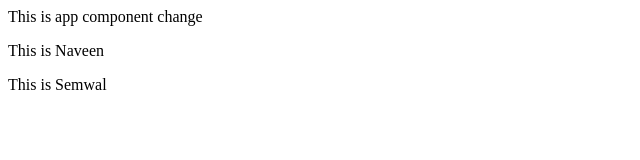
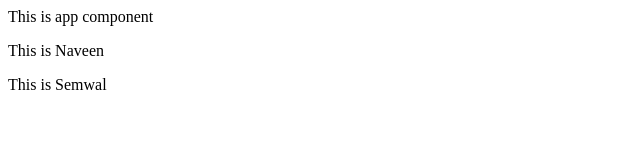
Before and after one commit to NaveeenSemwal/advance-angular, an Angular app: page / in a window 1280 px wide. Shown: the top 160 px of the page, without its empty margins (0-640 px from the left). Built offline with nearby package versions, Linux system fonts and the light colour scheme.

Commit message:
Revert "#change in app component"
This reverts commit e76696aefd6c2ee95376b89be9b89b710c7c1b1b.

```diff
--- a/src/app/app.component.html
+++ b/src/app/app.component.html
@@ -1,7 +1,7 @@
 
 <div>
 
-  This is app component change
+  This is app component
 
 </div>
 
```
